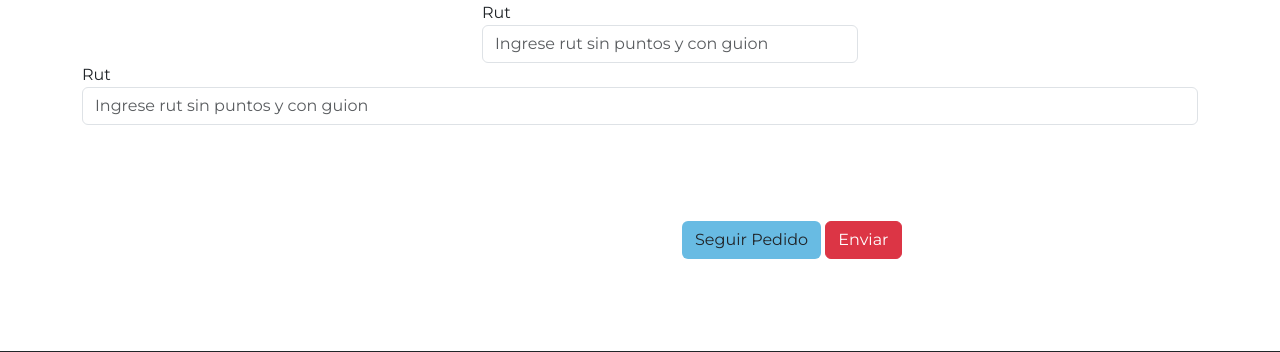
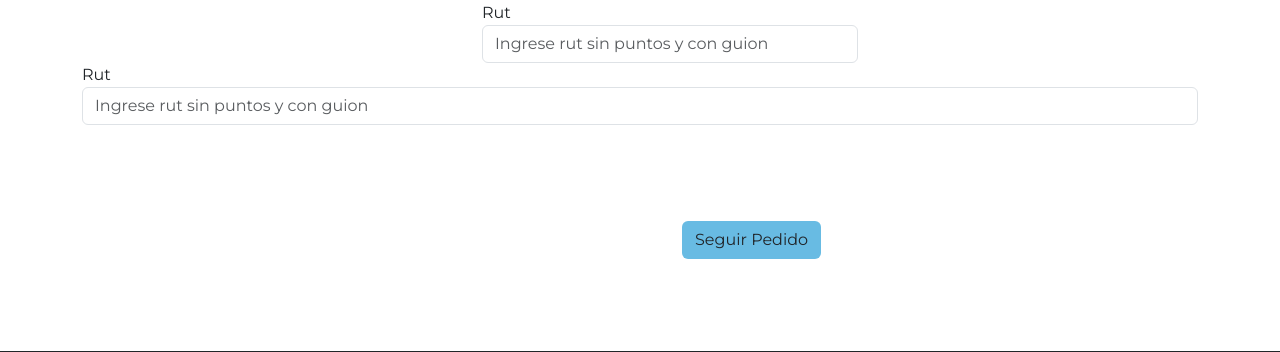
Before and after one commit to VelisRB/Experiencia4_GuerraNorambuenaVelasquezVelis_007D, a Django app: template app/templates/app/seguir.html in a window 1280 px wide; the page is wider, and only the part inside the window is pictured. Shown: the part 476-828 px from the top of that part. Run offline with Django 4.2, Linux system fonts and the light colour scheme; the template is opened without the code that fills it: values that come from a table or form of the project are taken from there, others are empty; some libraries are stand-ins or nearby versions.

Commit message:
Correcion links e iconos

```diff
--- a/app/templates/app/seguir.html
+++ b/app/templates/app/seguir.html
@@ -195,7 +195,6 @@
 
 
                               <a href="{% url 'pedido' %}" class="btn ll">Seguir Pedido</a>
-                              <input href="{% url 'pedido' %}" type="submit" class="btn btn-danger" id="enviar" value="Enviar">
 
 
                         </div>
```
